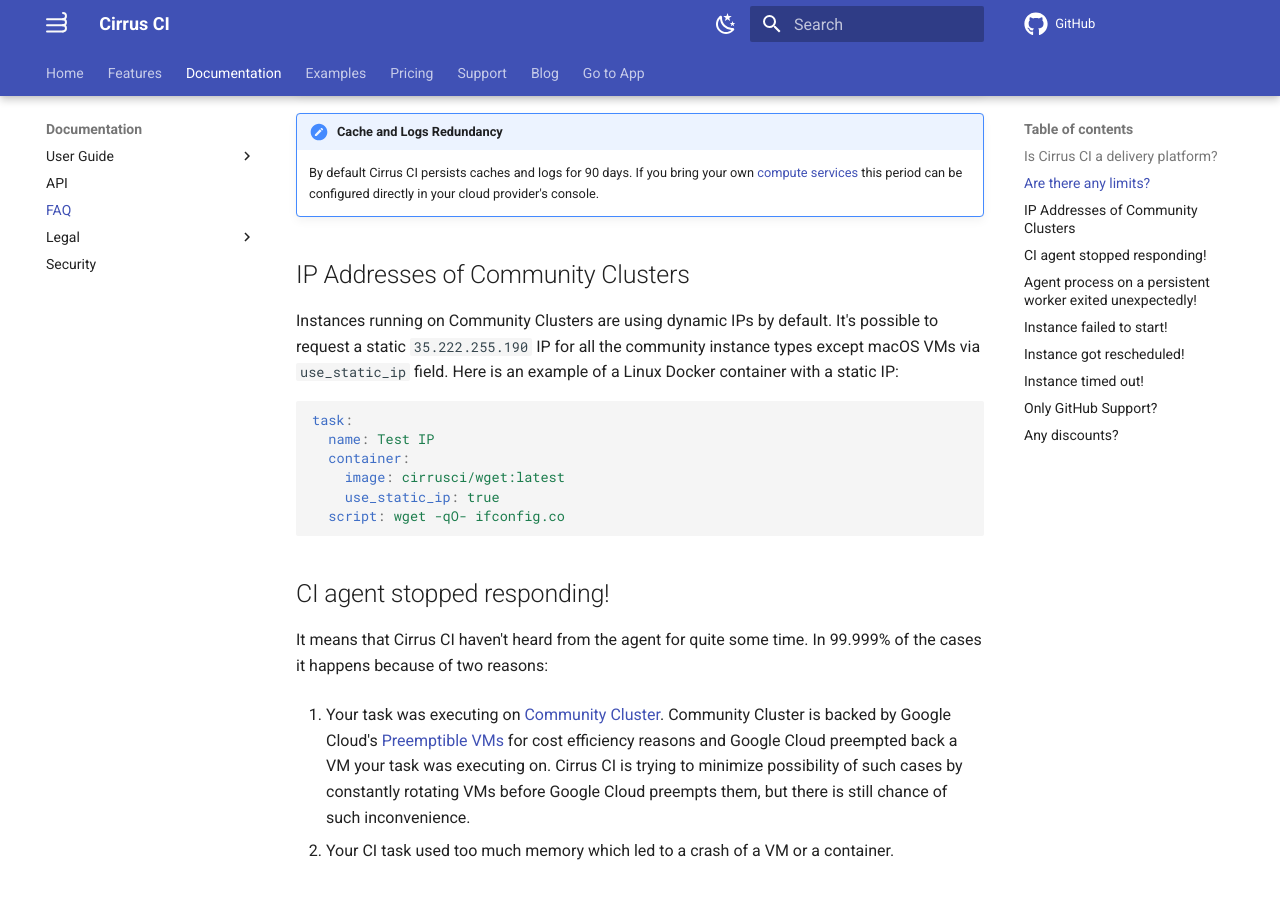
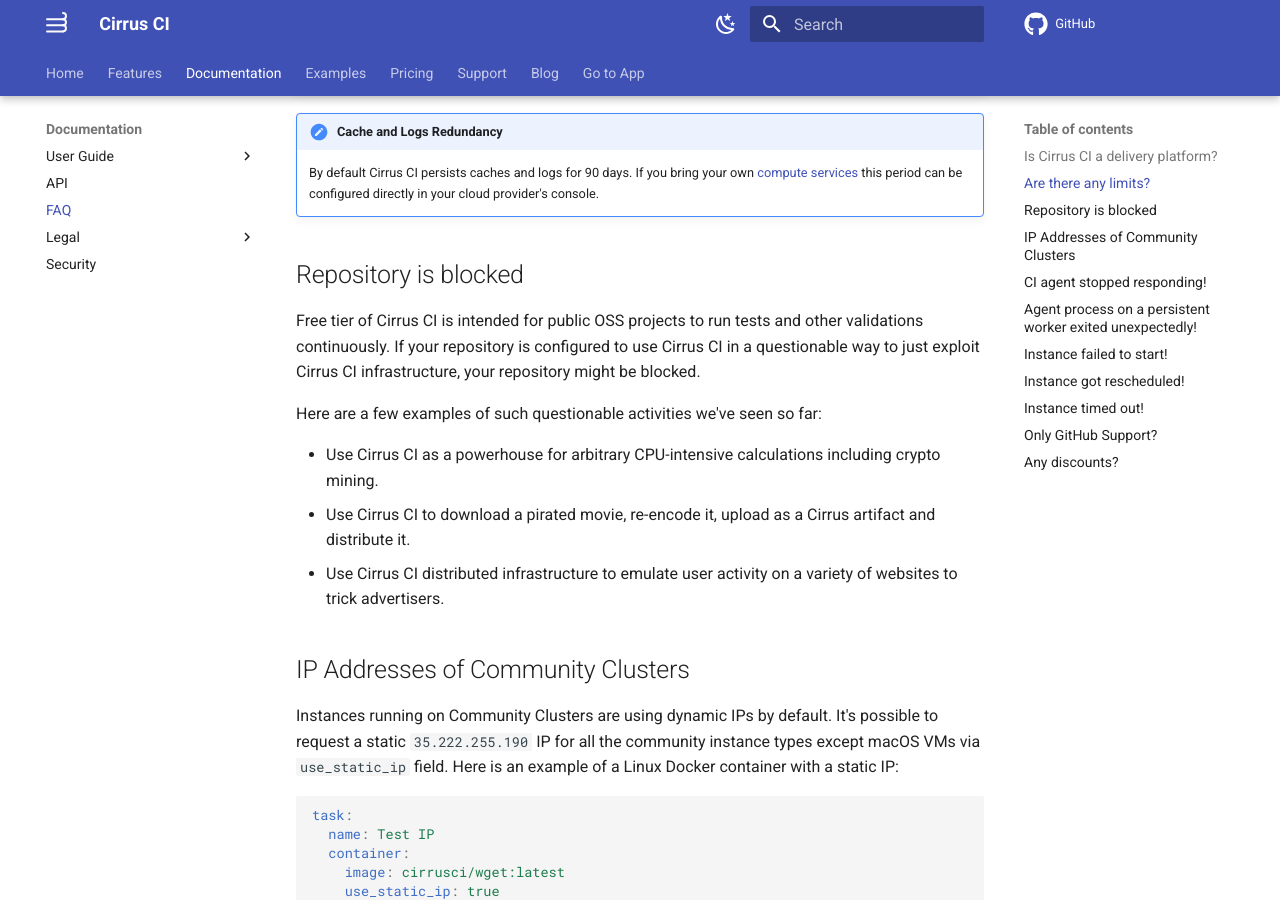
Before and after one commit to cirruslabs/cirrus-ci-docs, an MkDocs documentation site: the page built from docs/faq.md, in a window 1280 px wide and 900 px high, scrolled down 1319 px. Built offline with MkDocs 1.6.1 and Material for MkDocs 9.7.7, drawn with Linux system fonts in a browser that asks for light colours; comment, search, counter and statistics services are not loaded.

Commit message:
Document why a repository can be blocked (#828)
* Document why a repository can be blocked

* fixed spelling

```diff
--- a/docs/faq.md
+++ b/docs/faq.md
@@ -52,6 +52,18 @@ or use [Compute Credits](pricing.md#compute-credits) for either private or publi
 !!! note "Cache and Logs Redundancy"
     By default Cirrus CI persists caches and logs for 90 days. If you bring your own [compute services](guide/supported-computing-services.md)
     this period can be configured directly in your cloud provider's console.
+
+## Repository is blocked
+
+Free tier of Cirrus CI is intended for public OSS projects to run tests and other validations continuously.
+If your repository is configured to use Cirrus CI in a questionable way to just exploit Cirrus CI infrastructure,
+your repository might be blocked.
+
+Here are a few examples of such questionable activities we've seen so far:
+
+* Use Cirrus CI as a powerhouse for arbitrary CPU-intensive calculations including crypto mining.
+* Use Cirrus CI to download a pirated movie, re-encode it, upload as a Cirrus artifact and distribute it.
+* Use Cirrus CI distributed infrastructure to emulate user activity on a variety of websites to trick advertisers.
 
 ## IP Addresses of Community Clusters
 
```
Also changed, not shown: 1 other file.
